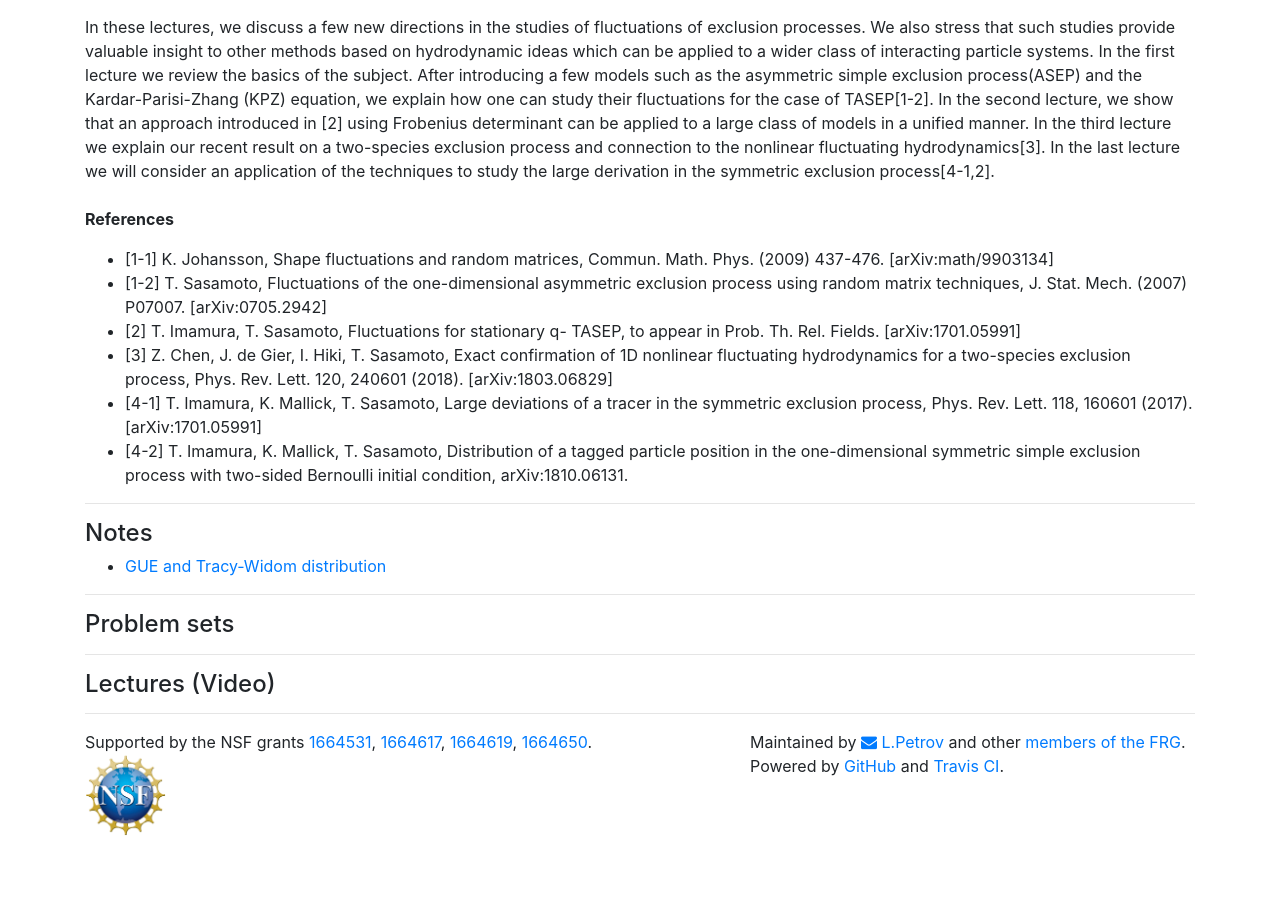
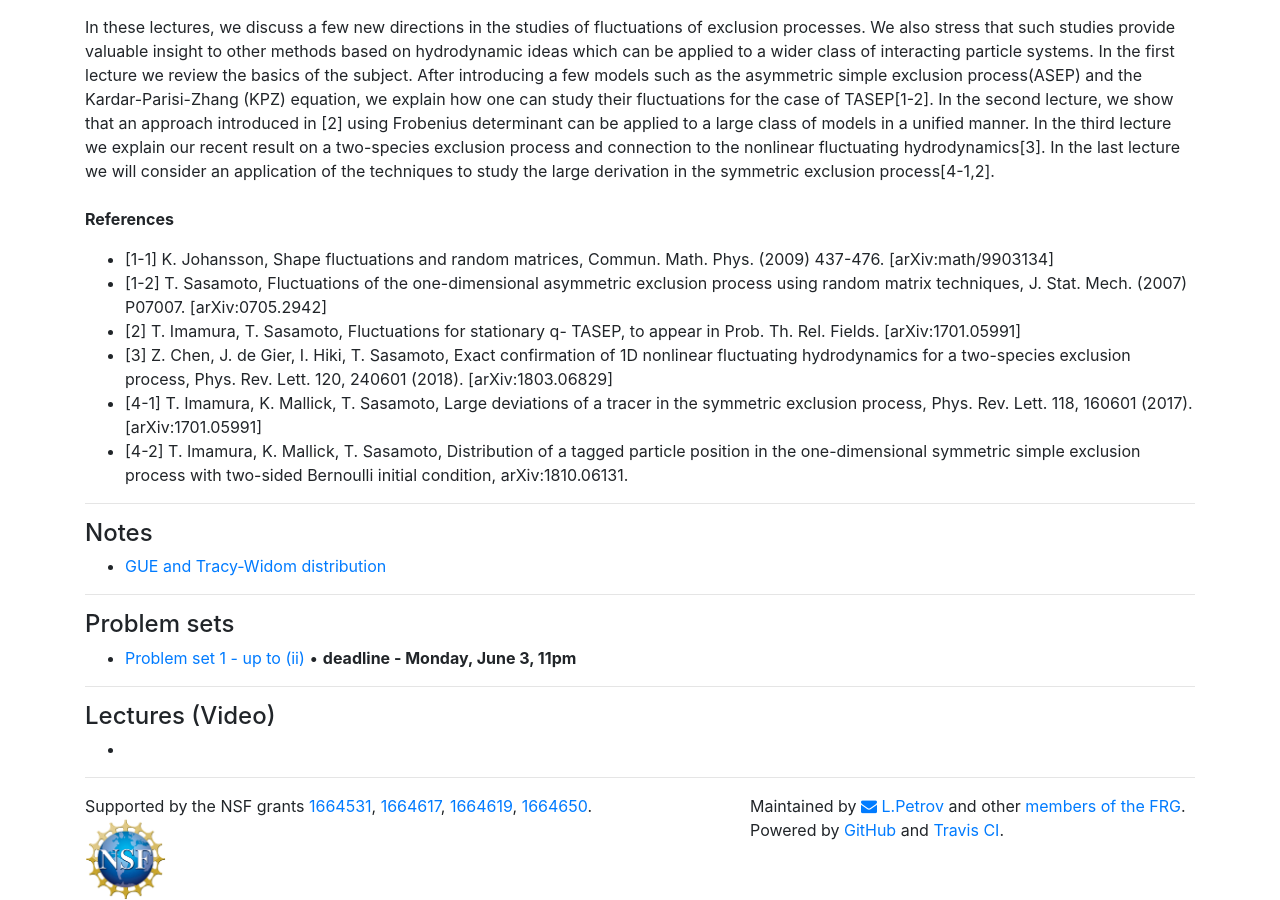
Before and after one commit to int-prob/int-prob-code, a Jekyll site: the page built from vipss2019/sasamoto.md, in a window 1280 px wide and 900 px high, scrolled down 762 px. Built offline with Jekyll 4.4.1, drawn with Linux system fonts in a browser that asks for light colours; nearby versions of some CDN libraries; before the commit the page ends 1598 px from its top, so only the background shows below that.

Commit message:
S1 problems

```diff
--- a/vipss2019/sasamoto.md
+++ b/vipss2019/sasamoto.md
@@ -36,13 +36,16 @@ Phys. Rev. Lett. 118, 160601 (2017). [arXiv:1701.05991]</li>
 
 ### Notes
 
-- [GUE and Tracy-Widom
-		distribution]({{site.url}}/vipss2019/sasamoto/GUE.pdf)
+- [GUE and Tracy-Widom distribution]({{site.url}}/vipss2019/sasamoto/GUE.pdf)
 
 ---
 
 ### Problem sets
 
+- [Problem set 1 - up to (ii)]({{site.url}}/vipss2019/sasamoto/S_problem_set_1) &bull; **deadline - Monday, June 3, 11pm**
+
 ---
 
 ### Lectures (Video)
+
+-
```
Also changed, not shown: 1 other file.
